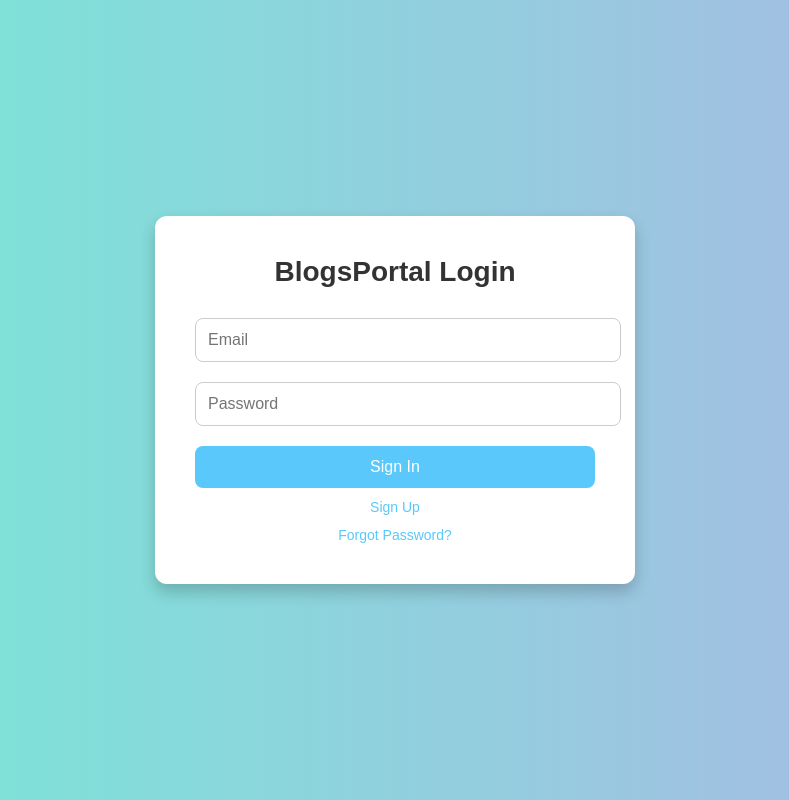
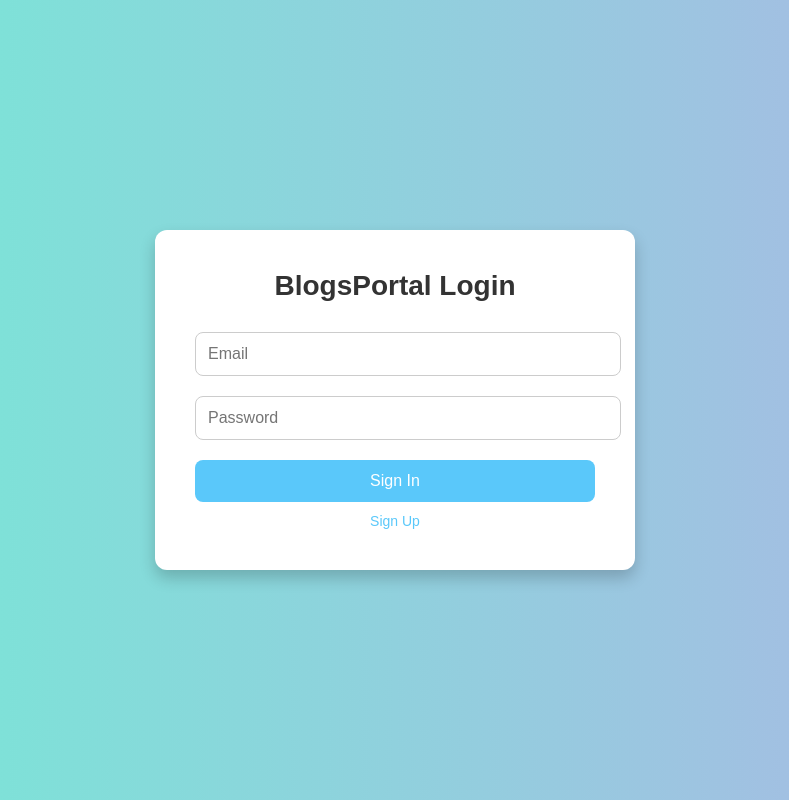
Before and after one commit to pradeepmangadu/blogs-portal, a React (Create React App) app: page / in a window 1280 px wide. Shown: the whole page, without its empty margins (245-1034 px from the left). Built offline with nearby package versions, Linux system fonts and the light colour scheme; no server answers.

Commit message:
comment forgot pwd link

```diff
--- a/src/app/containers/Login/index.jsx
+++ b/src/app/containers/Login/index.jsx
@@ -114,9 +114,9 @@ const Login = (props) => {
             />
             <button type="submit" style={styles.Button}>Sign In</button>
             <Link to={paths.SIGNUP.path} style={styles.Link}>Sign Up</Link>
-            <div style={{ marginTop: "10px" }}>
+            {/* <div style={{ marginTop: "10px" }}>
               <Link to="/forgot-password" style={styles.Link}>Forgot Password?</Link>
-            </div>
+            </div> */}
           </form>
         </div>
       </div>
```
